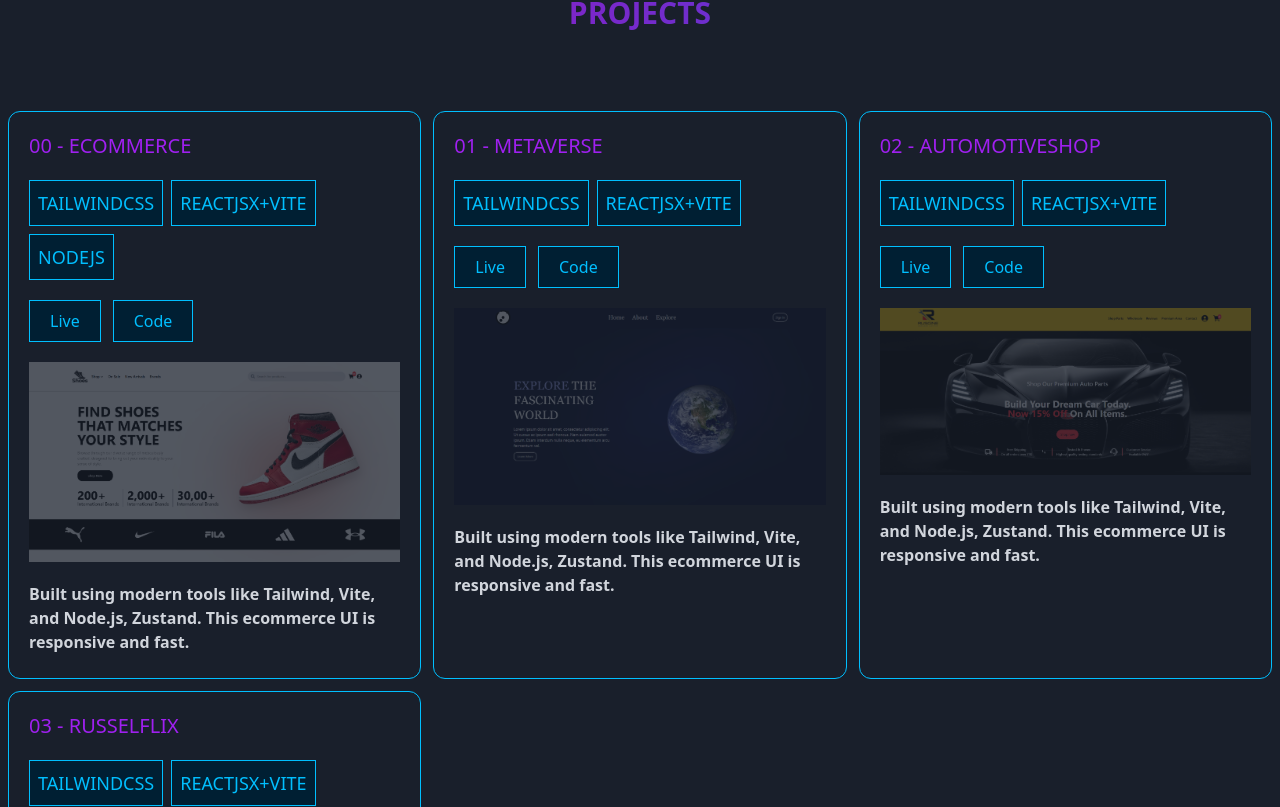
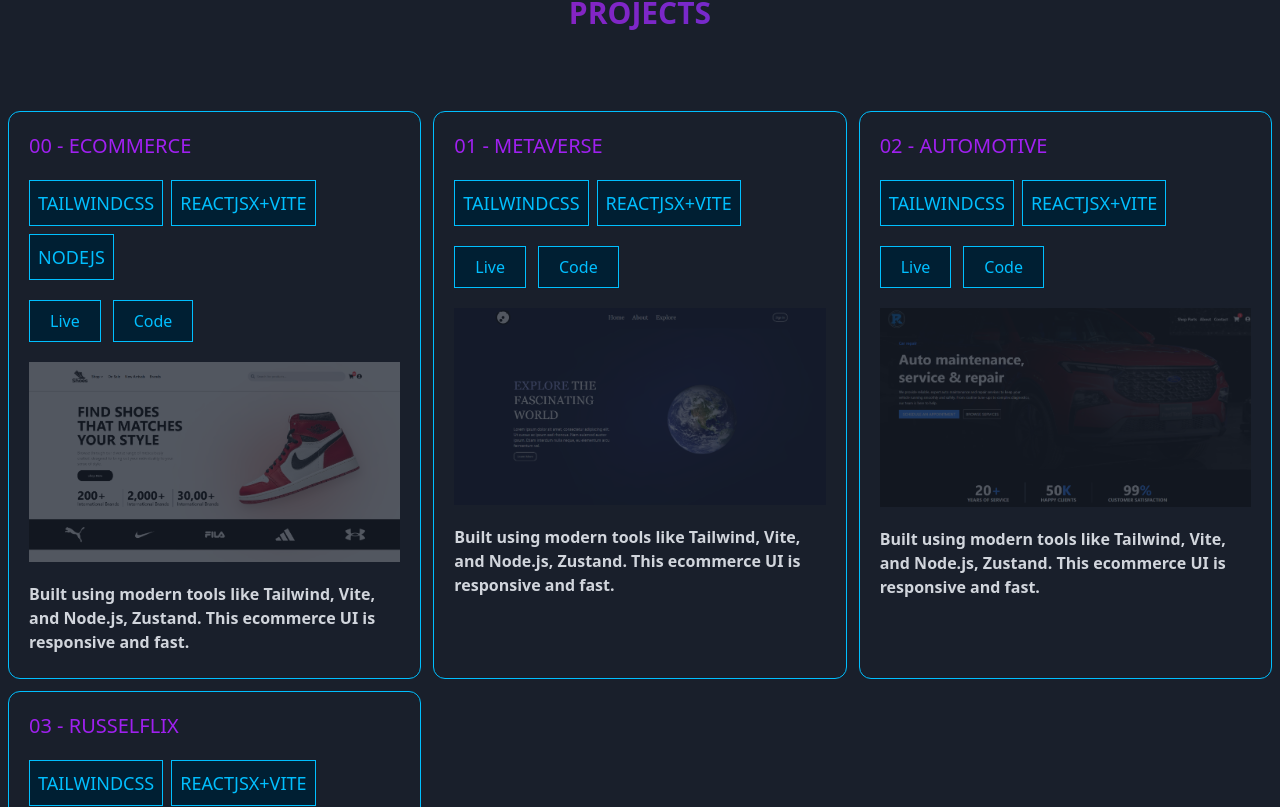
Before and after one commit to lessur000/MyPortfolio, a React (Vite) app in the folder Frontend/: page / in a window 1280 px wide. Shown: the part 833-1640 px from the top of the page. Built offline with nearby package versions, Linux system fonts and the light colour scheme.

Commit message:
Change my old Design and some change to my button/SplashScreen Timer

```diff
--- a/Frontend/src/Components/sections/Project.jsx
+++ b/Frontend/src/Components/sections/Project.jsx
@@ -3,7 +3,7 @@ import ThirdButton from "../ui/ThirdButton";
 import FourthButton from "../ui/FourthButton";
 import Pic1 from "/Ecommerce.png";
 import Pic2 from "/MetaVerse.png";
-import Pic3 from "/AutomotiveShop.png";
+import Pic3 from "/Automotive.png";
 import Pic4 from "/SelFlix.png";
 import FiveButton from "../ui/FiveButton";
 
@@ -80,7 +80,7 @@ const Project = () => {
       <div className="border border-[#00BFFF] p-2 rounded-xl space-y-5 overflow-hidden ">
         <div className="space-y-5 m-3">
           <h5 className="text-[#A020F0] uppercase text-xl">
-            02 - AutomotiveShop
+            02 - Automotive
           </h5>
           <div className="flex flex-wrap gap-2">
             <div
--- a/Frontend/src/Components/ui/FourthButton.jsx
+++ b/Frontend/src/Components/ui/FourthButton.jsx
@@ -7,7 +7,7 @@ const FourthButton = () => {
         className="border text-[#00BFFF] px-5 py-2 bg-[#001F33] hover:bg-[#3a005c] hover:text-white hover:border-white
              transition duration-300 cursor-pointer"
       >
-        <a href="https://automotive-shop-qfa4.vercel.app/" target="_blank">
+        <a href="https://automotive-one.vercel.app/" target="_blank">
           Live
         </a>
       </button>
@@ -15,7 +15,7 @@ const FourthButton = () => {
         className="border text-[#00BFFF] px-5 py-2 bg-[#001F33] hover:bg-[#3a005c] hover:text-white hover:border-white
              transition duration-300 cursor-pointer"
       >
-        <a href="https://github.com/lessur000/AutomotiveShop" target="_blank">
+        <a href="https://github.com/lessur000/Automotive" target="_blank">
           Code
         </a>
       </button>
--- a/Frontend/src/Components/ui/SplashScreen.jsx
+++ b/Frontend/src/Components/ui/SplashScreen.jsx
@@ -8,7 +8,7 @@ const SplashScreen = ({ onFinish }) => {
       setTimeout(() => {
         onFinish();
       }, 500);
-    }, 2000);
+    }, 500);
     return () => clearTimeout(timer);
   }, [onFinish]);
   return (
```
Also changed, not shown: Frontend/public/Automotive.png (added), Frontend/public/AutomotiveShop.png (deleted).
